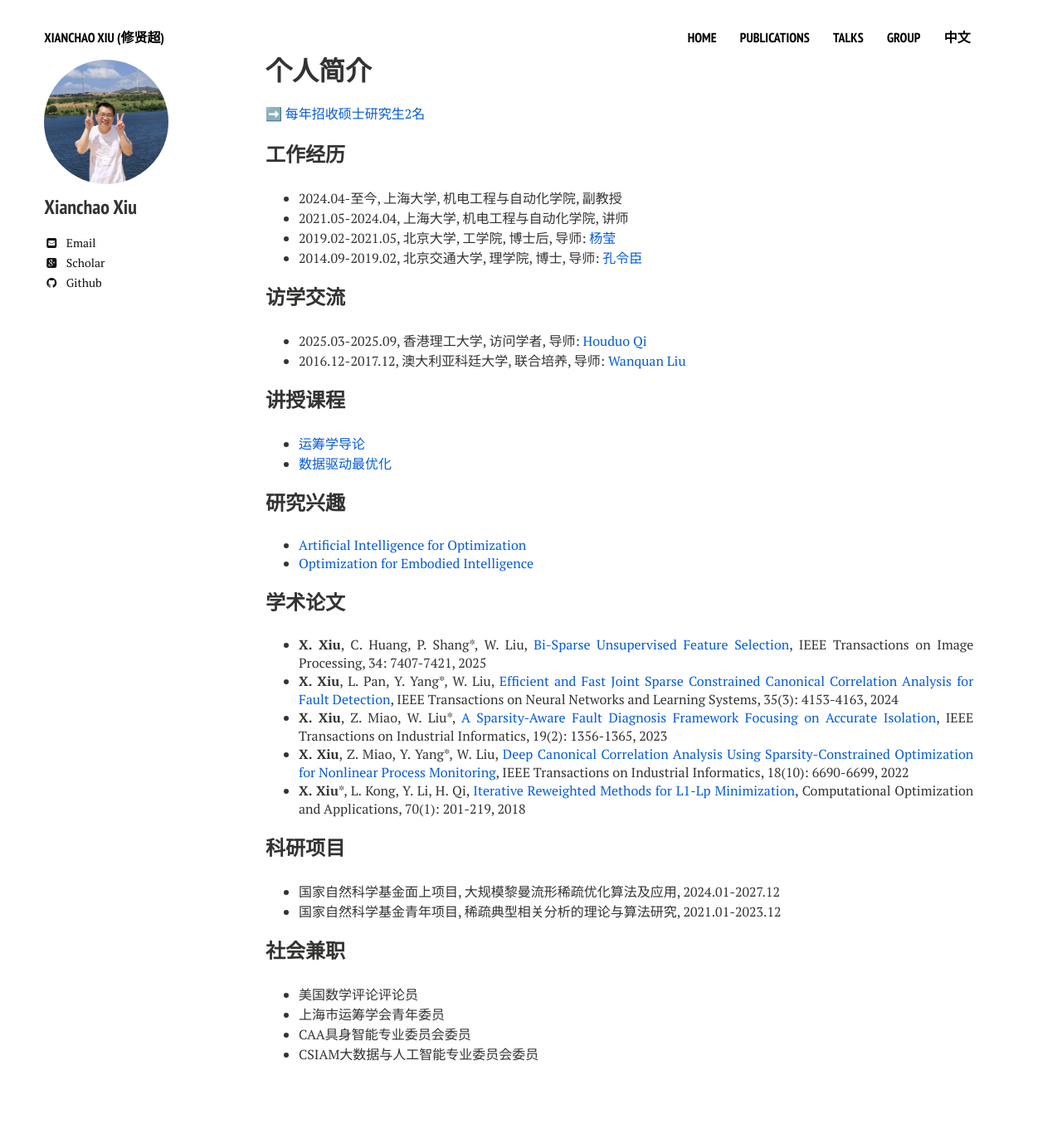
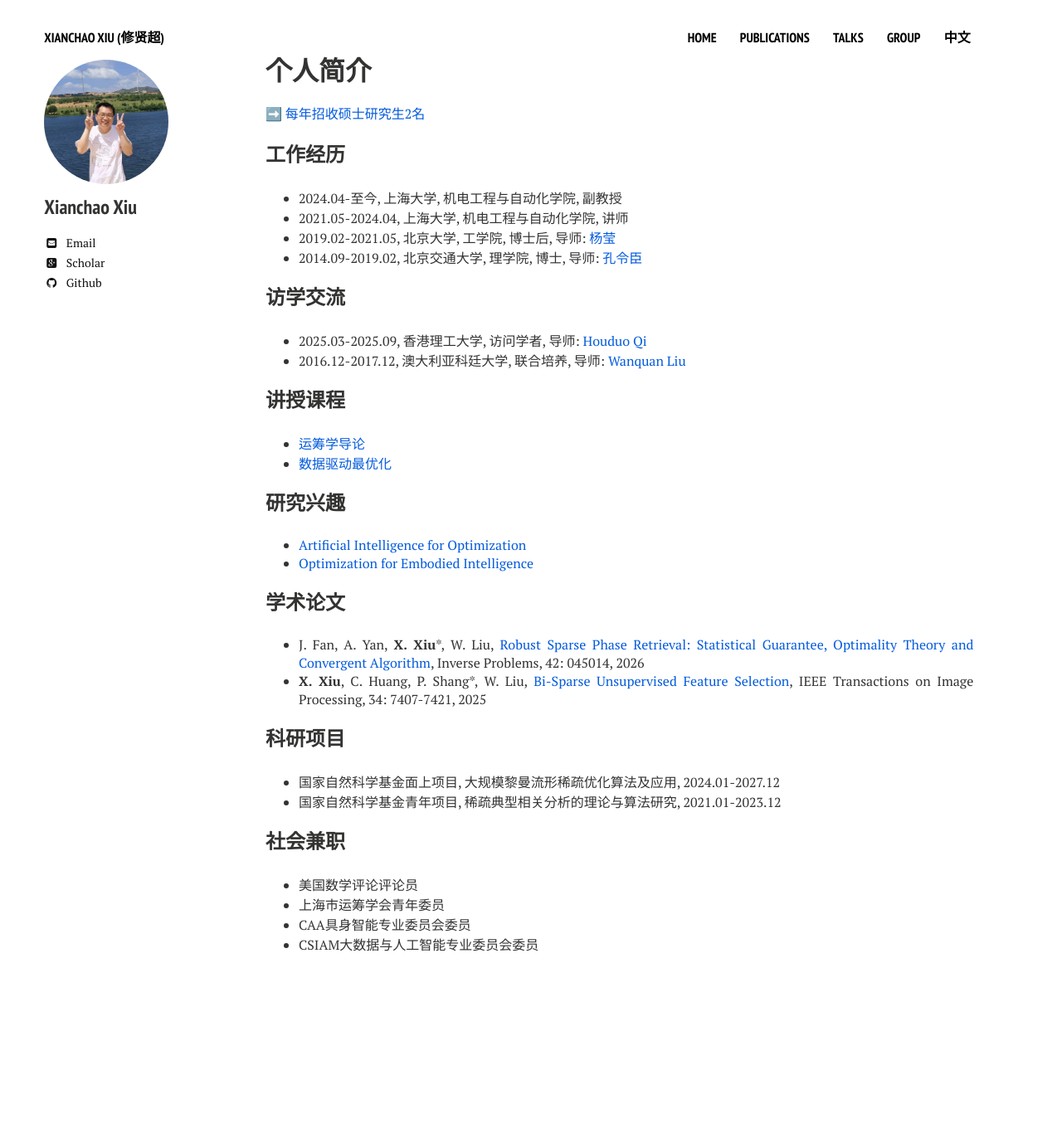
Before and after one commit to xianchaoxiu/xianchaoxiu.github.io, a Jekyll site: the page built from chinese/index.md, in a window 1280 px wide. Shown: the whole page at 83% size. Built offline with Jekyll 4.4.1, drawn with Linux system fonts in a browser that asks for light colours; nearby versions of some CDN libraries; after the commit the page ends 1246 px from its top, so only the background shows below that.

Commit message:
Update index.md

```diff
--- a/chinese/index.md
+++ b/chinese/index.md
@@ -34,11 +34,8 @@ share: false
 
 
 ### 学术论文
+* J. Fan, A. Yan, <b>X. Xiu</b>*, W. Liu,  <a href="https://doi.org/10.1088/1361-6420/ae5e02" class="textlink" target="_blank">Robust Sparse Phase Retrieval: Statistical Guarantee, Optimality Theory and Convergent Algorithm</a>, Inverse Problems, 42: 045014, 2026 <br>
 * <b>X. Xiu</b>, C. Huang, P. Shang*, W. Liu, <a href="https://doi.org/10.1109/TIP.2025.3620667" class="textlink" target="_blank">Bi-Sparse Unsupervised Feature Selection</a>, IEEE Transactions on Image Processing, 34: 7407-7421, 2025  <br>
-* <b>X. Xiu</b>, L. Pan, Y. Yang*, W. Liu, <a href="https://doi.org/10.1109/TNNLS.2022.3201881" class="textlink" target="_blank">Efficient and Fast Joint Sparse Constrained Canonical Correlation Analysis for Fault Detection</a>, IEEE Transactions on Neural Networks and Learning Systems, 35(3): 4153-4163, 2024  <br>
-* <b>X. Xiu</b>, Z. Miao, W. Liu*, <a href="https://doi.org/10.1109/TII.2022.3180070" class="textlink" target="_blank">A Sparsity-Aware Fault Diagnosis Framework Focusing on Accurate Isolation</a>, IEEE Transactions on Industrial Informatics, 19(2): 1356-1365, 2023 <br>
-* <b>X. Xiu</b>, Z. Miao, Y. Yang*, W. Liu, <a href="https://doi.org/10.1109/TII.2021.3121770" class="textlink" target="_blank">Deep Canonical Correlation Analysis Using Sparsity-Constrained Optimization for Nonlinear Process Monitoring</a>, IEEE Transactions on Industrial Informatics, 18(10): 6690-6699, 2022 <br>
-* <b>X. Xiu</b>*, L. Kong, Y. Li, H. Qi, <a href="https://doi.org/10.1007/s10589-017-9977-7" class="textlink" target="_blank">Iterative Reweighted Methods for L1-Lp Minimization</a>, Computational Optimization and Applications, 70(1): 201-219, 2018
 
 
 ### 科研项目
```
